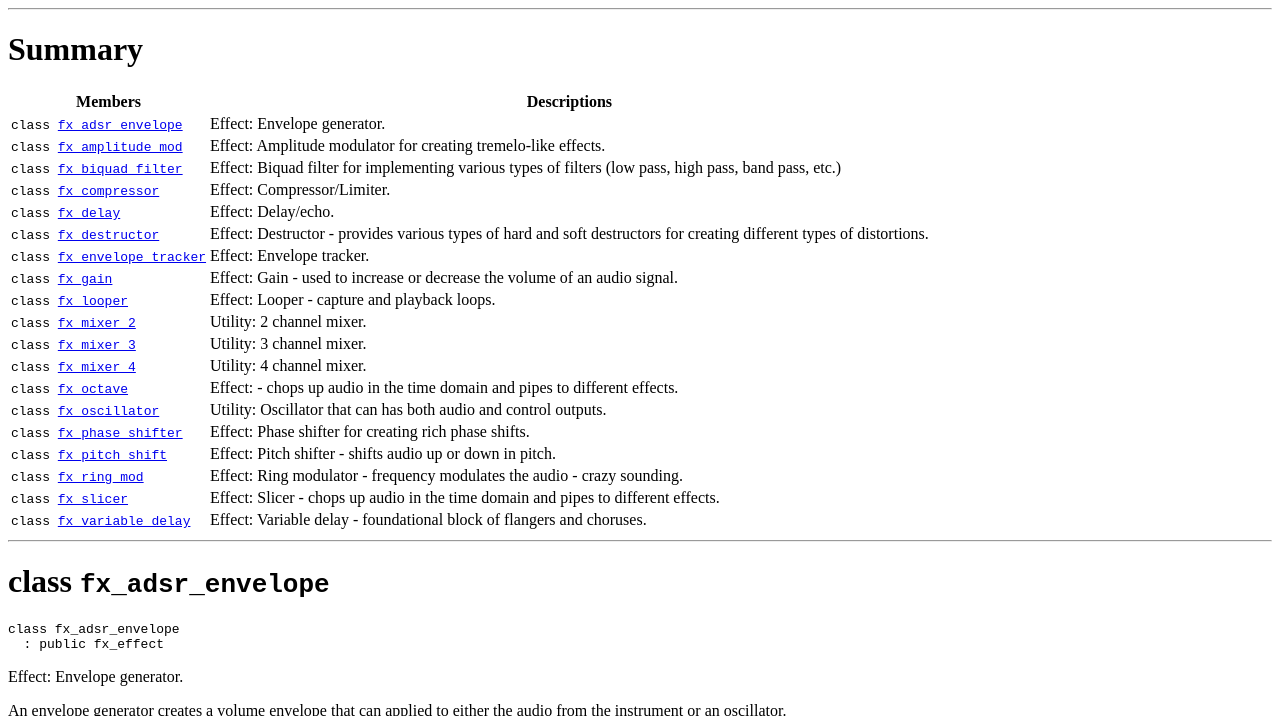
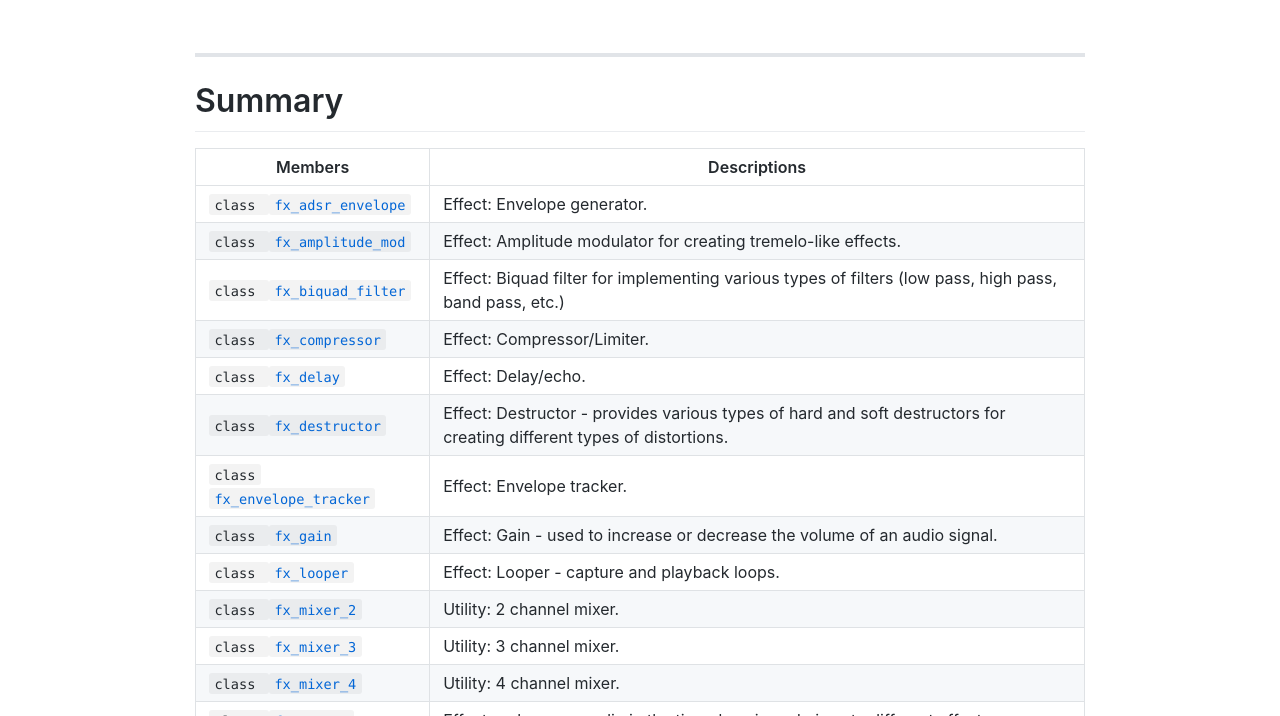
Before and after one commit to runjumplabs/dreammaker_fx, a Jekyll site: the page built from docs/index.md, in a window 1280 px wide. Shown: the top 716 px of the page. Built offline with Jekyll 4.4.1, drawn with Linux system fonts in a browser that asks for light colours; grey boxes are pictures that could not be loaded.

Commit message:
Update api.html

```diff
--- a/_layouts/api.html
+++ b/_layouts/api.html
@@ -3,24 +3,29 @@
  <head>
   <!-- Required meta tags -->
   <meta charset="utf-8">
-  <meta name="viewport" content="width=device-width, initial-scale=1, shrink-to-fit=no">
+  <meta name="viewport" content="width=device-width, initial-scale=1">
+  <link rel="stylesheet" href="/dreammaker_fx/assets/css/github-markdown.css">
 
-  <!-- Bootstrap CSS -->
-  <!--link href="https://stackpath.bootstrapcdn.com/bootstrap/4.3.1/css/bootstrap.min.css" rel="stylesheet" integrity="sha384-ggOyR0iXCbMQv3Xipma34MD+dH/1fQ784/j6cY/iJTQUOhcWr7x9JvoRxT2MZw1T" crossorigin="anonymous">
-  <link href="/static/style.css">
-  <link rel="stylesheet" href="https://cdn.rawgit.com/afeld/bootstrap-toc/v1.0.1/dist/bootstrap-toc.min.css" />
+  <style>
+    .markdown-body {
+      box-sizing: border-box;
+      min-width: 200px;
+      max-width: 980px;
+      margin: 0 auto;
+      padding: 45px;
+    }
 
-  <link rel="stylesheet" href="https://cdnjs.cloudflare.com/ajax/libs/highlight.js/9.15.10/styles/default.min.css"-->
-
-  <link rel="stylesheet" href="/dreammaker_fx/assets/css/github-markdown.css">
+    @media (max-width: 767px) {
+      .markdown-body {
+        padding: 15px;
+      }
+    }
+  </style>
 
 </head>
 
-<body>
+<article class="markdown-body">
+{{ content }}
+</article>
 
-<body>
-
-  {{ content }}
-
-</body>
 </html>
```
